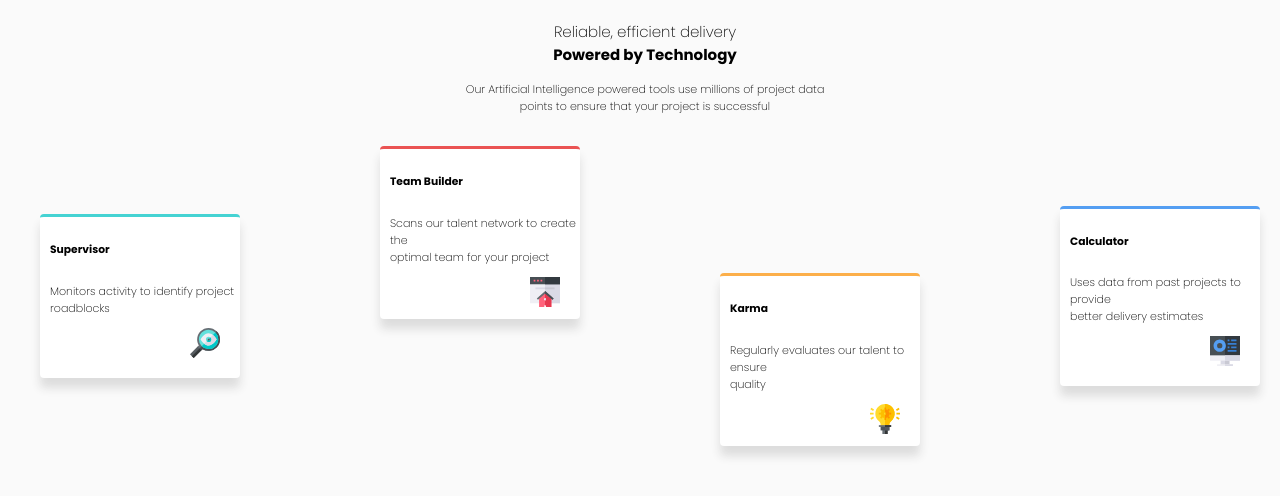
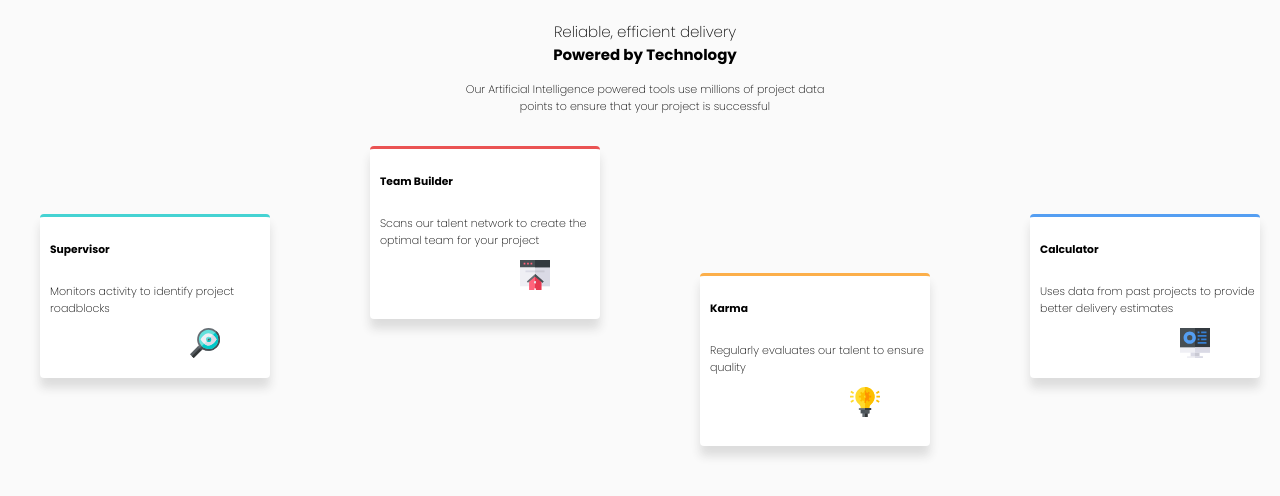
Before and after one commit to benidama/Four-card-feature-section, a plain HTML site: page index.html in a window 1280 px wide. Drawn offline with Linux system fonts and the light colour scheme.

Commit message:
changes on it

```diff
--- a/style.css
+++ b/style.css
@@ -19,13 +19,13 @@ body {
 
 .content1 {
   background-color: white;
-  width: 200px;
+  width: 230px;
   align-self: center;
   box-shadow: 0 10px 10px #ddd;
 }
 .content2 {
   background-color: white;
-  width: 200px;
+  width: 230px;
   align-self: flex-start;
   height: 170px;
   box-shadow: 0 10px 10px #ddd;
@@ -33,14 +33,14 @@ body {
 .content3 {
   background-color: white;
   align-self: flex-end;
-  width: 200px;
+  width: 230px;
   height: 170px;
   box-shadow: 0 10px 10px #ddd;
 }
 .content4 {
   background-color: white;
   align-self: center;
-  width: 200px;
+  width: 230px;
   box-shadow: 0 10px 10px #ddd;
 }
 
```
